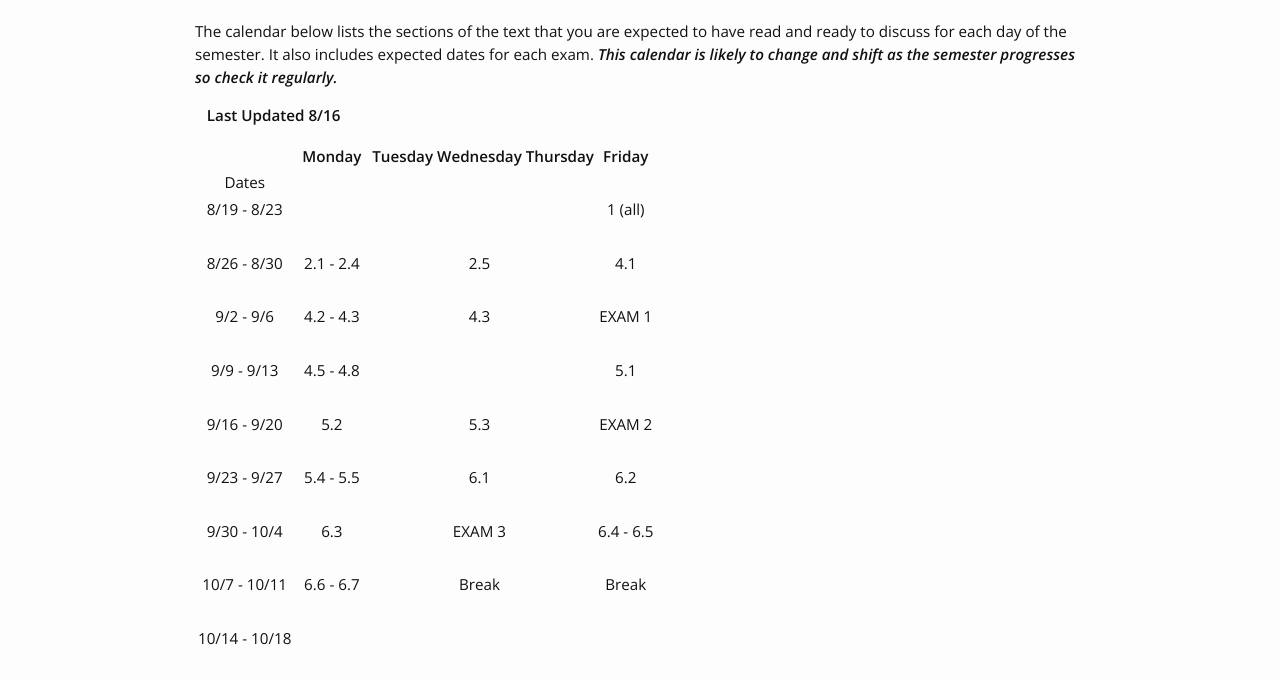
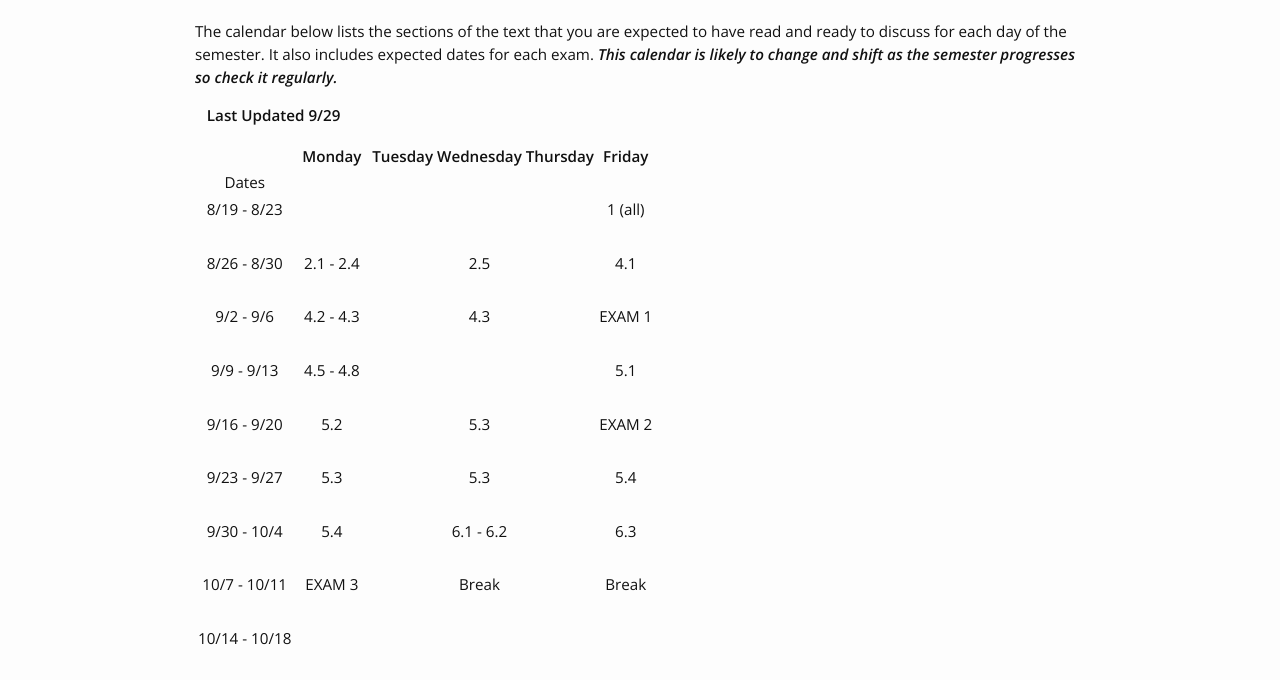
Before and after one commit to jlmayfield/jlmayfield.github.io, a Jekyll site: the page built from teaching/COMP151/homework/reading.md, in a window 1280 px wide. Shown: the part 134-814 px from the top of the page. Built offline with Jekyll 4.4.1, drawn with Linux system fonts in a browser that asks for light colours.

```diff
--- a/teaching/COMP151/homework/reading.md
+++ b/teaching/COMP151/homework/reading.md
@@ -7,7 +7,7 @@
 The calendar below lists the sections of the text that you are expected to have read and ready to discuss for each day of the semester. It also includes expected dates for each exam. ***This calendar is likely to change and shift as the semester progresses so check it regularly.***
 
 
-&nbsp;&nbsp;&nbsp;**Last Updated 8/16**
+&nbsp;&nbsp;&nbsp;**Last Updated 9/29**
 
 
 | | Monday | Tuesday | Wednesday | Thursday | Friday |
@@ -23,11 +23,11 @@
 | | | | | |
 |9/16 - 9/20  | 5.2 | | 5.3 | | EXAM 2 |
 | | | | | |
-|9/23 - 9/27  | 5.4 - 5.5 | | 6.1 | | 6.2 |
+|9/23 - 9/27  | 5.3 | | 5.3 | | 5.4 |
 | | | | | |
-|9/30 - 10/4  | 6.3 | | EXAM 3 | | 6.4 - 6.5 |
+|9/30 - 10/4  | 5.4 | | 6.1 - 6.2 | | 6.3 |
 | | | | | |
-|10/7 - 10/11  | 6.6 - 6.7 | | Break | | Break |
+|10/7 - 10/11  | EXAM 3 | | Break | | Break |
 | | | | | |
 |10/14 - 10/18  | | | | | |
 | | | | | |
```
Also changed, not shown: teaching/COMP151/labs/lab6.md (added, +24 -0 lines), teaching/comp151.md (+2 -1 lines), teaching/COMP151/labs/Lab6-CatInABox-scaled.jpg (added).
